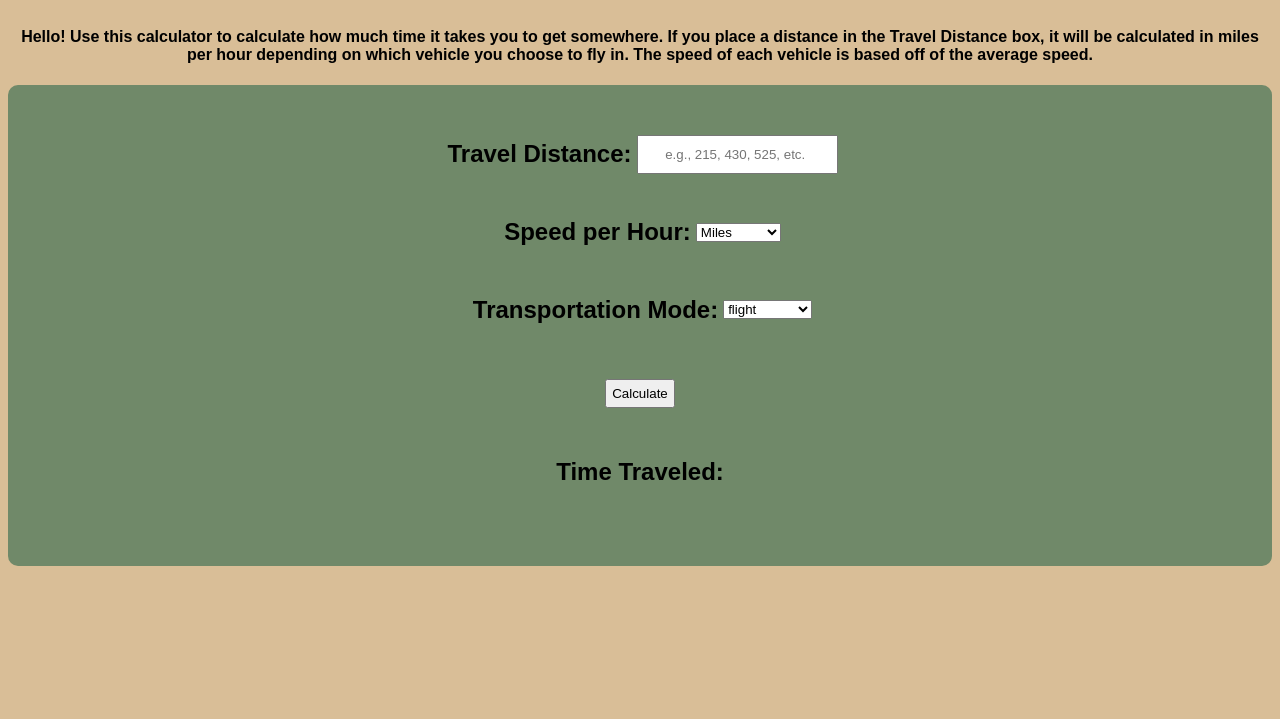
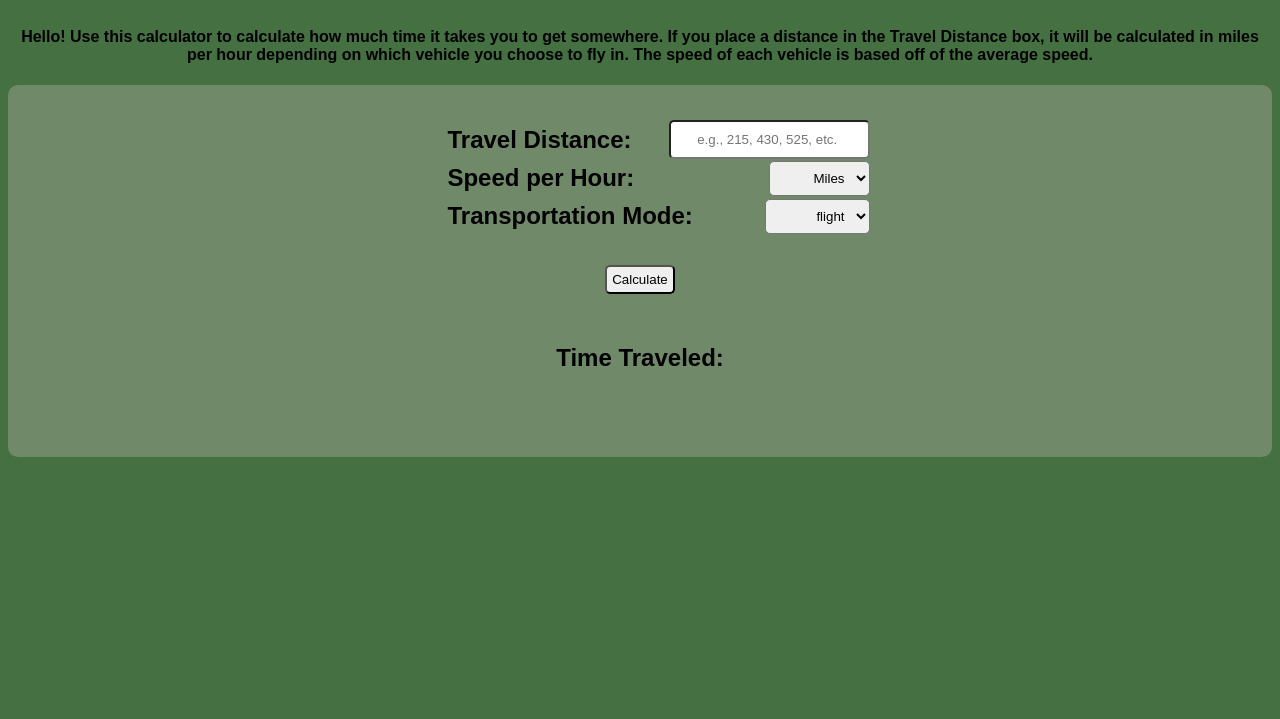
Before and after one commit to jf-759/Trip-Calculator, a plain HTML site: page index.html in a window 1280 px wide. Shown: the part 81-800 px from the top of the page. Drawn offline with Linux system fonts and the light colour scheme.

Commit message:
Added more to CSS

```diff
--- a/script.js
+++ b/script.js
@@ -65,23 +65,23 @@ function updateDisplay() {
 }
 
 
-travelSpeedUnit.addEventListener('change', (event) => {
+// travelSpeedUnit.addEventListener('change', (e) => {
 
-  event.preventDefault()
-  console.log('Selected travel speed unit: ', event.target.value)
+//   e.preventDefault()
+//   console.log('Selected travel speed unit: ', event.target.value)
+//   updateDisplay()
+// })
+
+// transportationType.addEventListener('change', (e) => {
+
+//   e.preventDefault()
+//   console.log('Selected transportation mode:', event.target.value)
+//   updateDisplay()
+// })
+
+calculateButton.addEventListener('click', (e) => {
+
+  console.log('clicked after travel speed unit and transportation type have been selected', event.target.value)
+  e.preventDefault()
   updateDisplay()
 })
-
-transportationType.addEventListener('change', (event) => {
-
-  event.preventDefault()
-  console.log('Selected transportation mode:', event.target.value)
-  updateDisplay()
-})
-
-calculateButton.addEventListener('click', (event) => {
-
-  console.log('clicked after travel speed unit and transportation type have been selected', event.target.value)
-  event.preventDefault()
-  updateDisplay()
-})
--- a/style.css
+++ b/style.css
@@ -1,5 +1,5 @@
 *{
-    font-family: Arial, Helvetica, sans-serif;
+    font-family: Arial, Helvetica, sans-serif
 }
 
 .centerText {
@@ -22,19 +22,22 @@
 
 div.travelDistance {
     height: 100%;
+    width: 100%;
     text-align: center;
     display: flex;
     flex-direction: row;
-    justify-content: center;
+    justify-content: space-between;
     align-items: center;
+
 }
 
 div.travelSpeedUnit{
     height: 100%;
+    width: 100%;
     text-align: center;
     display: flex;
     flex-direction: row;
-    justify-content: center;
+    justify-content: space-between;
     align-items: center;
 }
 
@@ -44,17 +47,18 @@ div.transportationType{
     text-align: center;
     display: flex;
     flex-direction: row;
-    justify-content: center;
+    justify-content: space-between;
     align-items: center;
 }
 
 
 div.timeTraveled{
     height: 100%;
+    width: 100%;
     text-align: center;
     display: flex;
     flex-direction: column;
-    justify-content: center;
+    justify-content: space-between;
     align-items: center;
     padding: 0px 0px 30px;
 }
@@ -71,13 +75,34 @@ div.timeTraveled{
     background-color: rgb(112, 137, 105);
 }
 
-label{
+select {
+    padding: 0.5rem;
+    text-align: right;
+    border-radius: 5px;
+}
+
+form, label {
+    display: flex;
+    flex-direction: column;
+    justify-content: flex-end;
+    align-items: baseline;
     padding: 5px;
+    margin: 0 1em;
+
+}
+
+
+form, label > * {
+
+    margin: 0 1rem;
+
+
 }
 
 input {
     text-align: center;
     padding: 10px;
+    border-radius: 5px;
 
 }
 
@@ -85,8 +110,9 @@ button {
     align-self: center;
     padding: 5px;
     margin: 30px 0px 30px 0px;
+    border-radius: 5px;
 }
 
 html{
-    background-color: rgb(217, 190, 151);
+    background-color: rgb(68, 112, 66);
 }
```
